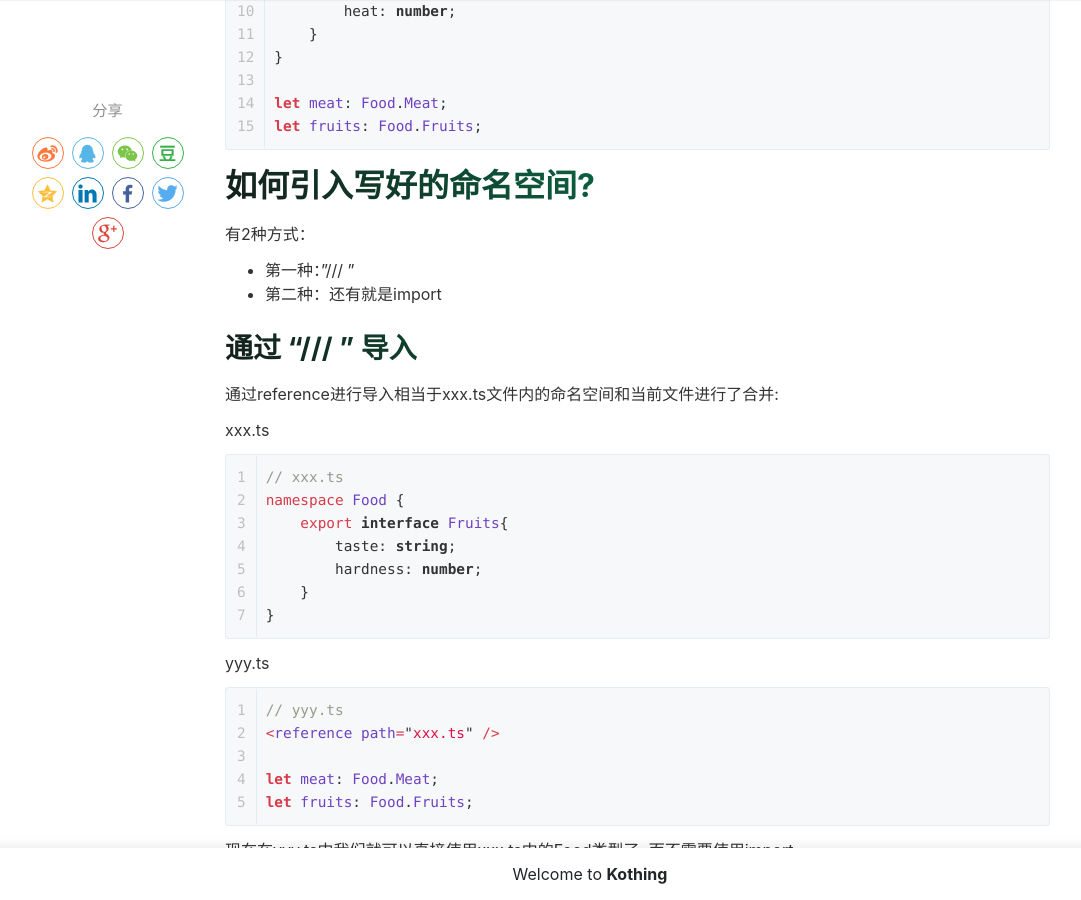
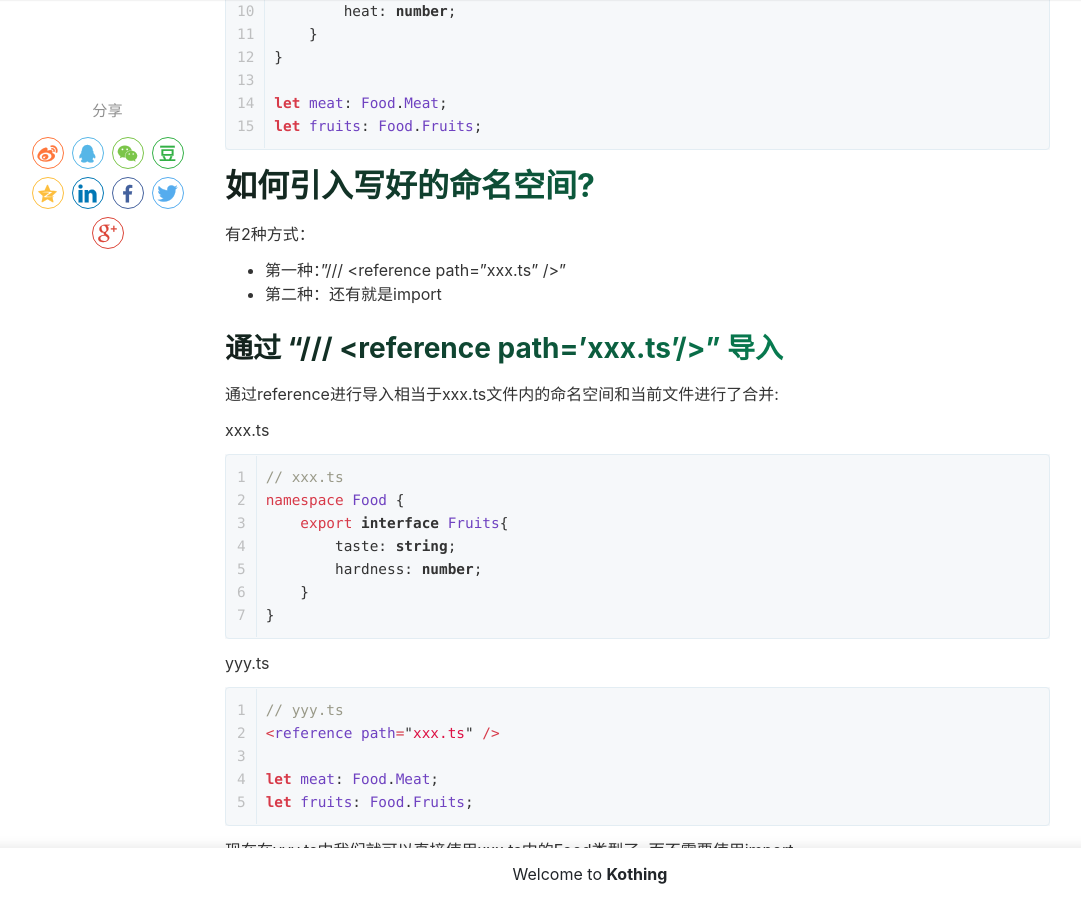
Before and after one commit to kothing/kothing.github.io, a Jekyll site: the page built from _posts/2021-12-23-typescript-namespace.md, in a window 1280 px wide and 900 px high, scrolled down 2673 px. Shown: the whole window, without its empty margins (50-1131 px from the left). Built offline with Jekyll 4.4.1, drawn with Linux system fonts in a browser that asks for light colours; nearby versions of some CDN libraries; comment, search, counter and statistics services are not loaded.

Commit message:
Update 2021-12-23-typescript-namespace.md

```diff
--- a/_posts/2021-12-23-typescript-namespace.md
+++ b/_posts/2021-12-23-typescript-namespace.md
@@ -89,10 +89,10 @@ let fruits: Food.Fruits;
 
 ## 如何引入写好的命名空间?
 有2种方式：
-+ 第一种："/// <reference path="xxx.ts" />"
++ 第一种："/// &lt;reference path="xxx.ts" /&gt;"
 + 第二种：还有就是import
 
-### 通过 "/// <reference path='xxx.ts'/>" 导入
+### 通过 "/// &lt;reference path='xxx.ts'/&gt;" 导入
 通过reference进行导入相当于xxx.ts文件内的命名空间和当前文件进行了合并:
 
 xxx.ts
```
